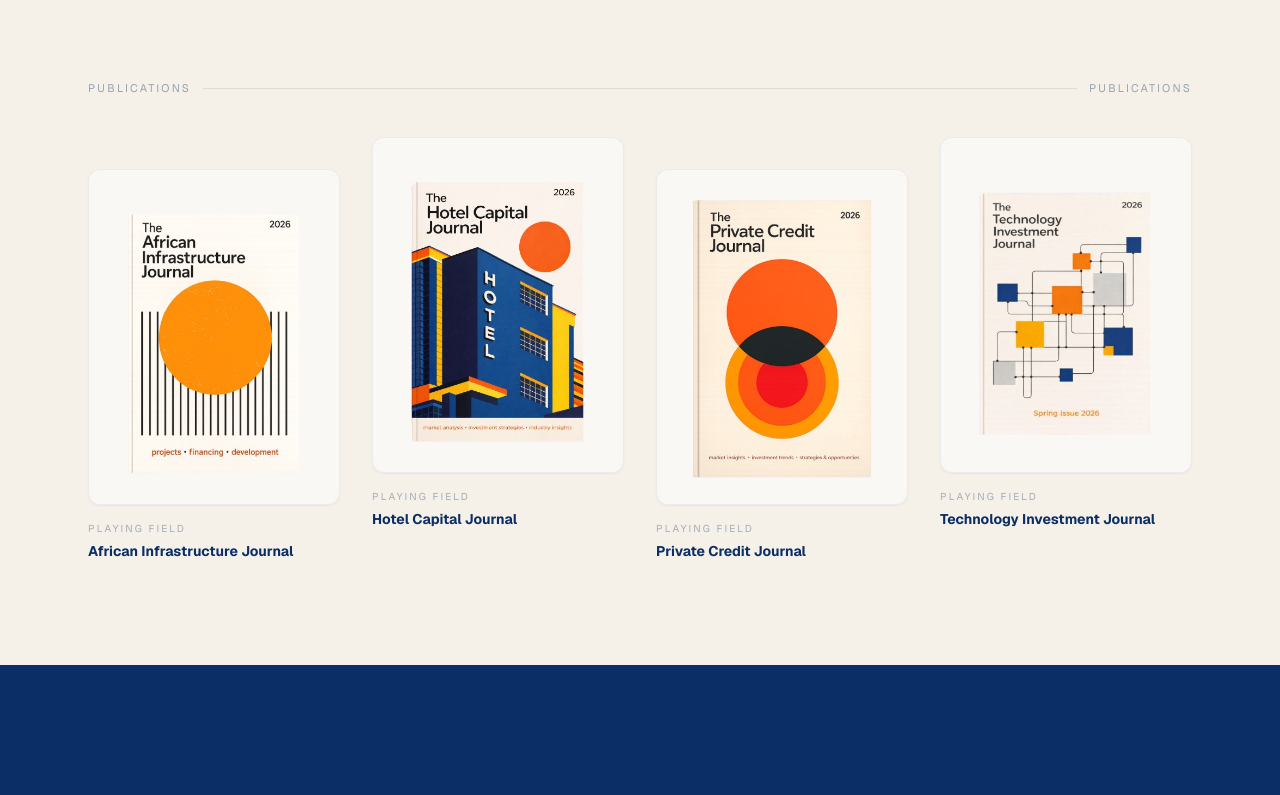
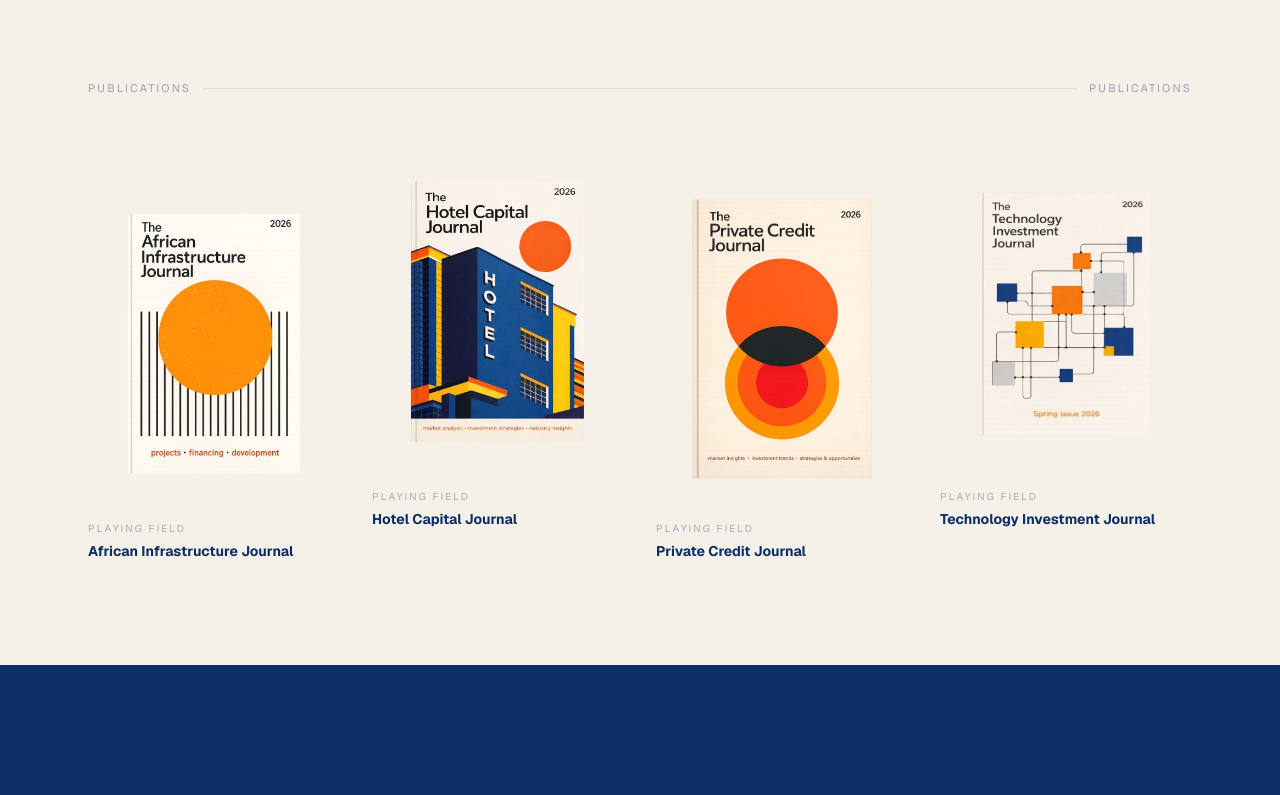
Before and after one commit to KrishaanKhubchand/playingfield-website, a Next.js app: page /home-ll in a window 1280 px wide. Shown: the part 720-1515 px from the top of the page. Built offline with nearby package versions, Linux system fonts and the light colour scheme.

Commit message:
fix: remove white backgrounds from journal cover containers on /home-ll

```diff
--- a/app/home-ll/page.tsx
+++ b/app/home-ll/page.tsx
@@ -268,7 +268,7 @@ export default function HomeLLPage() {
                     i % 2 === 0 ? "md:translate-y-6" : "md:-translate-y-2"
                   }`}
                 >
-                  <div className="aspect-[3/4] overflow-hidden rounded-xl bg-white/50 border border-[#0A2E65]/[0.06] shadow-sm group-hover:shadow-lg group-hover:border-[#0A2E65]/15 transition-all duration-300">
+                  <div className="aspect-[3/4] overflow-hidden rounded-xl transition-all duration-300">
                     <img
                       src={b.image}
                       alt={b.title}
@@ -420,7 +420,7 @@ export default function HomeLLPage() {
                   }`}
                 >
                   <div className="md:col-span-2">
-                    <div className="aspect-[3/4] overflow-hidden rounded-2xl bg-white/60 border border-[#0A2E65]/[0.06] shadow-sm hover:shadow-lg transition-shadow duration-300">
+                    <div className="aspect-[3/4] overflow-hidden rounded-2xl transition-shadow duration-300">
                       <img
                         src={b.image}
                         alt={b.eyebrow}
```
